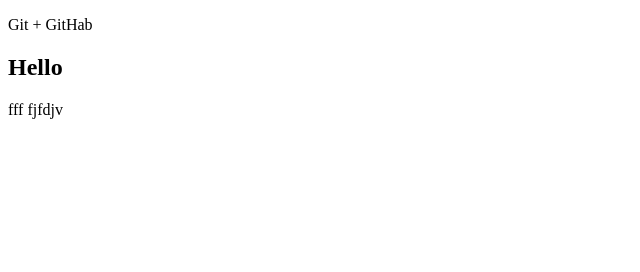
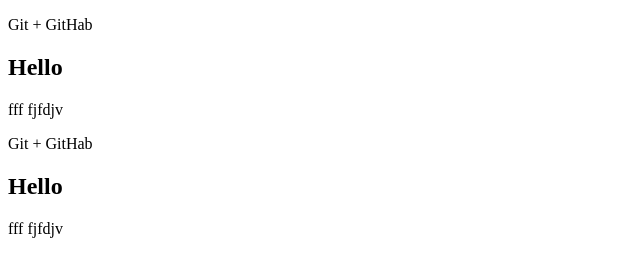
Before and after one commit to BystrovV/gittest, a plain HTML site: page index.html in a window 1280 px wide. Shown: the whole page, without its empty margins (0-640 px from the left). Drawn offline with Linux system fonts and the light colour scheme.

Commit message:
Ветка about

```diff
--- a/index.html
+++ b/index.html
@@ -10,5 +10,8 @@
    <p> Git + GitHab</p>
    <H2>Hello</H2>
    <p>fff fjfdjv </p>
+   <p> Git + GitHab</p>
+   <H2>Hello</H2>
+   <p>fff fjfdjv </p>
 </body>
 </html>
```
